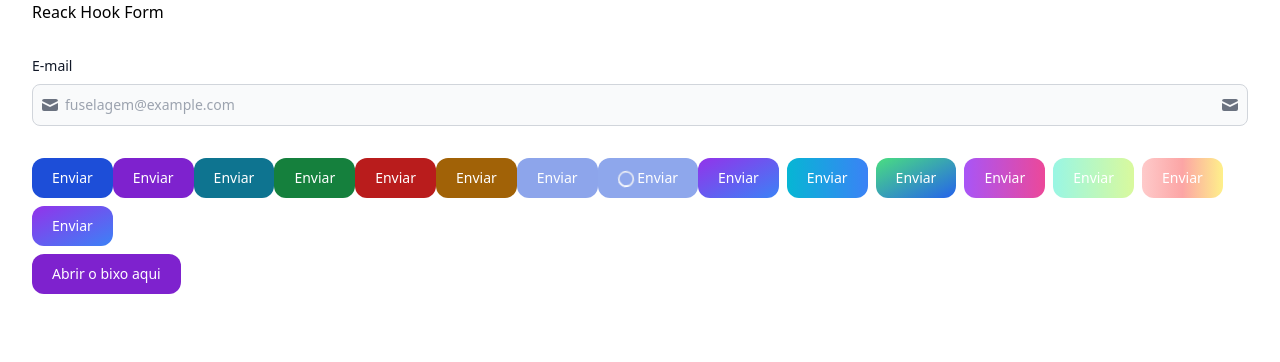
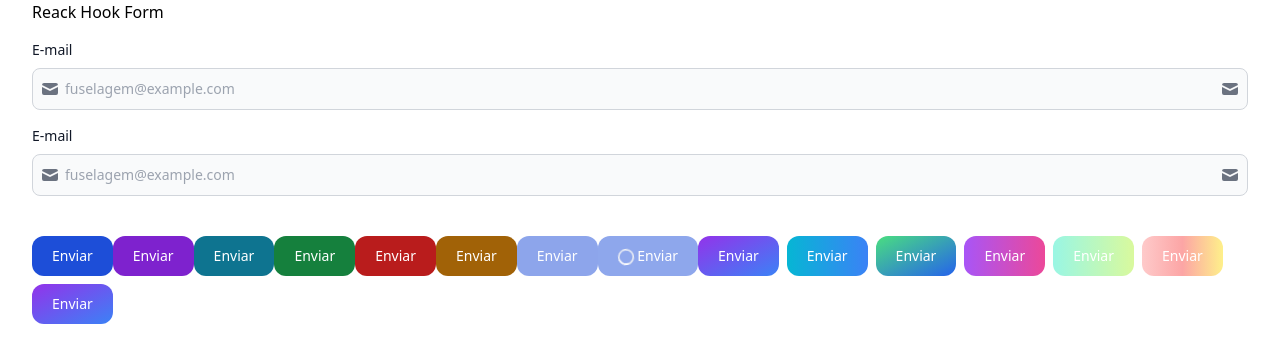
Before and after one commit to rafael-angonese/fuselagem, a React (Vite) app in the folder react/: page / in a window 1280 px wide. Shown: the top 362 px of the page. Built offline with nearby package versions, Linux system fonts and the light colour scheme.

Commit message:
:sparkles: feat: created FormControl

```diff
--- a/react/src/App.tsx
+++ b/react/src/App.tsx
@@ -7,7 +7,7 @@ function App() {
       <div className=" h-screen w-full px-8">
         <ReackHookForm />
 
-        <ModalExample />
+        {/* <ModalExample /> */}
       </div>
     </>
   );
--- a/react/src/components/Button/Button.tsx
+++ b/react/src/components/Button/Button.tsx
@@ -19,6 +19,7 @@ interface ButtonProps extends ButtonHTMLAttributes<HTMLButtonElement> {
 
 const Button: React.FC<ButtonProps> = ({
   color = "default",
+  className: classes,
   gradientDuoTone,
   isDisabled,
   isLoading,
@@ -31,38 +32,39 @@ const Button: React.FC<ButtonProps> = ({
         {...props}
         disabled={isDisabled}
         className={clsx(
-          `text-white focus:ring-4 font-medium rounded-xl text-sm px-5 py-2.5`,
+          "text-white focus:ring-4 font-medium rounded-xl text-sm px-5 py-2.5",
           {
-            [`bg-blue-700 hover:bg-blue-800 focus:ring-blue-300 dark:bg-blue-600 dark:hover:bg-blue-700 focus:outline-none dark:focus:ring-blue-800`]:
+            ["bg-blue-700 hover:bg-blue-800 focus:ring-blue-300 dark:bg-blue-600 dark:hover:bg-blue-700 focus:outline-none dark:focus:ring-blue-800"]:
               color === NormalColorsEnum.DEFAULT,
-            [`bg-purple-700 hover:bg-purple-800 focus:ring-purple-300 dark:bg-purple-600 dark:hover:bg-purple-700 focus:outline-none dark:focus:ring-purple-800`]:
+            ["bg-purple-700 hover:bg-purple-800 focus:ring-purple-300 dark:bg-purple-600 dark:hover:bg-purple-700 focus:outline-none dark:focus:ring-purple-800"]:
               color === NormalColorsEnum.PRIMARY,
-            [`bg-cyan-700 hover:bg-cyan-800 focus:ring-cyan-300 dark:bg-cyan-600 dark:hover:bg-cyan-700 focus:outline-none dark:focus:ring-cyan-800`]:
+            ["bg-cyan-700 hover:bg-cyan-800 focus:ring-cyan-300 dark:bg-cyan-600 dark:hover:bg-cyan-700 focus:outline-none dark:focus:ring-cyan-800"]:
               color === NormalColorsEnum.SECONDARY,
-            [`bg-green-700 hover:bg-green-800 focus:ring-green-300 dark:bg-green-600 dark:hover:bg-green-700 focus:outline-none dark:focus:ring-green-800`]:
+            ["bg-green-700 hover:bg-green-800 focus:ring-green-300 dark:bg-green-600 dark:hover:bg-green-700 focus:outline-none dark:focus:ring-green-800"]:
               color === NormalColorsEnum.SUCCESS,
-            [`bg-red-700 hover:bg-red-800 focus:ring-red-300 dark:bg-red-600 dark:hover:bg-red-700 focus:outline-none dark:focus:ring-red-800`]:
+            ["bg-red-700 hover:bg-red-800 focus:ring-red-300 dark:bg-red-600 dark:hover:bg-red-700 focus:outline-none dark:focus:ring-red-800"]:
               color === NormalColorsEnum.ERROR,
-            [`bg-yellow-700 hover:bg-yellow-800 focus:ring-yellow-300 dark:bg-yellow-600 dark:hover:bg-yellow-700 focus:outline-none dark:focus:ring-yellow-800`]:
+            ["bg-yellow-700 hover:bg-yellow-800 focus:ring-yellow-300 dark:bg-yellow-600 dark:hover:bg-yellow-700 focus:outline-none dark:focus:ring-yellow-800"]:
               color === NormalColorsEnum.WARNING,
 
-            [`text-white bg-gradient-to-br from-purple-600 to-blue-500 hover:bg-gradient-to-bl focus:ring-4 focus:outline-none focus:ring-blue-300 dark:focus:ring-blue-800 font-medium rounded-lg text-sm px-5 py-2.5 text-center mr-2 mb-2`]:
+            ["text-white bg-gradient-to-br from-purple-600 to-blue-500 hover:bg-gradient-to-bl focus:ring-4 focus:outline-none focus:ring-blue-300 dark:focus:ring-blue-800 font-medium rounded-lg text-sm px-5 py-2.5 text-center mr-2 mb-2"]:
               gradientDuoTone === GradientDuoToneColorsEnum.PURPLE_TO_BLUE,
-            [`text-white bg-gradient-to-r from-cyan-500 to-blue-500 hover:bg-gradient-to-bl focus:ring-4 focus:outline-none focus:ring-cyan-300 dark:focus:ring-cyan-800 font-medium rounded-lg text-sm px-5 py-2.5 text-center mr-2 mb-2`]:
+            ["text-white bg-gradient-to-r from-cyan-500 to-blue-500 hover:bg-gradient-to-bl focus:ring-4 focus:outline-none focus:ring-cyan-300 dark:focus:ring-cyan-800 font-medium rounded-lg text-sm px-5 py-2.5 text-center mr-2 mb-2"]:
               gradientDuoTone === GradientDuoToneColorsEnum.CYAN_TO_BLUE,
-            [`text-white bg-gradient-to-br from-green-400 to-blue-600 hover:bg-gradient-to-bl focus:ring-4 focus:outline-none focus:ring-green-200 dark:focus:ring-green-800 font-medium rounded-lg text-sm px-5 py-2.5 text-center mr-2 mb-2`]:
+            ["text-white bg-gradient-to-br from-green-400 to-blue-600 hover:bg-gradient-to-bl focus:ring-4 focus:outline-none focus:ring-green-200 dark:focus:ring-green-800 font-medium rounded-lg text-sm px-5 py-2.5 text-center mr-2 mb-2"]:
               gradientDuoTone === GradientDuoToneColorsEnum.GREEN_TO_BLUE,
-            [`text-white bg-gradient-to-r from-purple-500 to-pink-500 hover:bg-gradient-to-l focus:ring-4 focus:outline-none focus:ring-purple-200 dark:focus:ring-purple-800 font-medium rounded-lg text-sm px-5 py-2.5 text-center mr-2 mb-2`]:
+            ["text-white bg-gradient-to-r from-purple-500 to-pink-500 hover:bg-gradient-to-l focus:ring-4 focus:outline-none focus:ring-purple-200 dark:focus:ring-purple-800 font-medium rounded-lg text-sm px-5 py-2.5 text-center mr-2 mb-2"]:
               gradientDuoTone === GradientDuoToneColorsEnum.PURPLE_TO_PINK,
-            [`text-white bg-gradient-to-br from-pink-500 to-orange-400 hover:bg-gradient-to-bl focus:ring-4 focus:outline-none focus:ring-pink-200 dark:focus:ring-pink-800 font-medium rounded-lg text-sm px-5 py-2.5 text-center mr-2 mb-2`]:
+            ["text-white bg-gradient-to-br from-pink-500 to-orange-400 hover:bg-gradient-to-bl focus:ring-4 focus:outline-none focus:ring-pink-200 dark:focus:ring-pink-800 font-medium rounded-lg text-sm px-5 py-2.5 text-center mr-2 mb-2"]:
               gradientDuoTone === GradientDuoToneColorsEnum.PINK_TO_ORANGE,
-            [`text-gray-900 bg-gradient-to-r from-teal-200 to-lime-200 hover:bg-gradient-to-l hover:from-teal-200 hover:to-lime-200 focus:ring-4 focus:outline-none focus:ring-lime-200 dark:focus:ring-teal-700 font-medium rounded-lg text-sm px-5 py-2.5 text-center mr-2 mb-2`]:
+            ["text-gray-900 bg-gradient-to-r from-teal-200 to-lime-200 hover:bg-gradient-to-l hover:from-teal-200 hover:to-lime-200 focus:ring-4 focus:outline-none focus:ring-lime-200 dark:focus:ring-teal-700 font-medium rounded-lg text-sm px-5 py-2.5 text-center mr-2 mb-2"]:
               gradientDuoTone === GradientDuoToneColorsEnum.TEAL_TO_LIME,
-            [`text-gray-900 bg-gradient-to-r from-red-200 via-red-300 to-yellow-200 hover:bg-gradient-to-bl focus:ring-4 focus:outline-none focus:ring-red-100 dark:focus:ring-red-400 font-medium rounded-lg text-sm px-5 py-2.5 text-center mr-2 mb-2`]:
+            ["text-gray-900 bg-gradient-to-r from-red-200 via-red-300 to-yellow-200 hover:bg-gradient-to-bl focus:ring-4 focus:outline-none focus:ring-red-100 dark:focus:ring-red-400 font-medium rounded-lg text-sm px-5 py-2.5 text-center mr-2 mb-2"]:
               gradientDuoTone === GradientDuoToneColorsEnum.RED_TO_YELLOW,
 
-            [`opacity-50 cursor-not-allowed`]: isDisabled,
-          }
+            ["opacity-50 cursor-not-allowed"]: isDisabled,
+          },
+          [classes]
         )}
       >
         {isLoading && <LoadingIcon />} {children}
--- a/react/src/components/Examples/ReackHookForm/ReactHookForm.tsx
+++ b/react/src/components/Examples/ReackHookForm/ReactHookForm.tsx
@@ -3,6 +3,9 @@ import React from "react";
 import { useForm } from "react-hook-form";
 import yup from "../../../lib/yup";
 import Button from "../../Button/Button";
+import FormControl from "../../Forms/FormControl/FormControl";
+import FormErrorMessage from "../../Forms/FormErrorMessage/FormErrorMessage";
+import FormLabel from "../../Forms/FormLabel/FormLabel";
 import InputText from "../../Forms/InputText/InputeText";
 
 interface IFormInputs {
@@ -55,24 +58,34 @@ const ReactHookForm: React.FC = () => {
   });
   const onSubmit = (data: IFormInputs) => console.log(data);
 
-  console.log(errors);
-
   return (
     <>
       <h1>Reack Hook Form</h1>
 
       <form onSubmit={handleSubmit(onSubmit)}>
-        <div className="my-8">
+        <div className="my-4">
+          <FormLabel>E-mail</FormLabel>
           <InputText
-            {...register("email")}
-            label="E-mail"
-            isInvalid={!!errors.email}
+            {...register("name")}
             placeholder="fuselagem@example.com"
-            helperText={errors.email?.message}
-            leftIcon={Lala}
-            rightIcon={Lala}
+            leftIcon={<Lala />}
+            rightIcon={<Lala />}
             isClearable
           />
+        </div>
+
+        <div className="my-4">
+          <FormControl isInvalid={!!errors.email}>
+            <FormLabel>E-mail</FormLabel>
+            <InputText
+              {...register("email")}
+              placeholder="fuselagem@example.com"
+              leftIcon={<Lala />}
+              rightIcon={<Lala />}
+              isClearable
+            />
+            <FormErrorMessage>{errors.email?.message}</FormErrorMessage>
+          </FormControl>
         </div>
 
         <Button color="default">Enviar</Button>
--- /dev/null
+++ b/react/src/components/Forms/FormControl/FormControl.tsx
@@ -0,0 +1,45 @@
+import React, { createContext, ReactNode, useId } from "react";
+
+export interface IFormControlContext {
+  id: string;
+  isInvalid: boolean;
+  isDisabled: boolean;
+  isRequired: boolean;
+}
+
+export const FormControlContext = createContext<IFormControlContext | null>(
+  null
+);
+
+interface FormControlProps {
+  isInvalid?: boolean;
+  isDisabled?: boolean;
+  isRequired?: boolean;
+  children?: ReactNode;
+}
+
+const FormControl: React.FC<FormControlProps> = ({
+  isInvalid = false,
+  isDisabled = false,
+  isRequired = false,
+  children,
+}) => {
+  const uuid = useId();
+
+  return (
+    <>
+      <FormControlContext.Provider
+        value={{
+          id: uuid,
+          isInvalid,
+          isDisabled,
+          isRequired,
+        }}
+      >
+        {children}
+      </FormControlContext.Provider>
+    </>
+  );
+};
+
+export default FormControl;
--- /dev/null
+++ b/react/src/components/Forms/FormErrorMessage/FormErrorMessage.tsx
@@ -0,0 +1,25 @@
+import React, { HTMLAttributes, ReactNode } from "react";
+import clsx from "../../../utils/clsx";
+
+interface FormErrorMessageProps extends HTMLAttributes<HTMLSpanElement> {
+  children: ReactNode;
+}
+
+const FormErrorMessage: React.FC<FormErrorMessageProps> = ({
+  className: classes,
+  children,
+}) => {
+  return (
+    <>
+      <span
+        className={clsx("mt-2 ml-2 text-sm text-red-600 dark:text-red-500", [
+          classes,
+        ])}
+      >
+        {children}
+      </span>
+    </>
+  );
+};
+
+export default FormErrorMessage;
--- /dev/null
+++ b/react/src/components/Forms/FormLabel/FormLabel.tsx
@@ -0,0 +1,35 @@
+import React, { LabelHTMLAttributes, ReactNode, useContext } from "react";
+import clsx from "../../../utils/clsx";
+import { FormControlContext } from "../FormControl/FormControl";
+
+interface FormLabelProps extends LabelHTMLAttributes<HTMLLabelElement> {
+  children: ReactNode;
+}
+
+const FormLabel: React.FC<FormLabelProps> = ({
+  children,
+  className: classes,
+  ...props
+}) => {
+  const context = useContext(FormControlContext);
+
+  return (
+    <>
+      <label
+        {...props}
+        {...(context && { htmlFor: context.id })}
+        className={clsx(
+          "block mb-2 text-sm font-medium text-gray-900 dark:text-gray-300",
+          {
+            "text-red-700 dark:text-red-500": context && context.isInvalid,
+          },
+          [classes]
+        )}
+      >
+        {children}
+      </label>
+    </>
+  );
+};
+
+export default FormLabel;
--- a/react/src/components/Forms/InputText/InputeText.tsx
+++ b/react/src/components/Forms/InputText/InputeText.tsx
@@ -1,23 +1,19 @@
 import {
-  ComponentProps,
   forwardRef,
   InputHTMLAttributes,
+  useContext,
   useImperativeHandle,
   useRef,
   useState,
 } from "react";
 import clsx from "../../../utils/clsx";
+import { FormControlContext } from "../FormControl/FormControl";
 import CloseIcon from "../../Icons/CloseIcon";
-import HelperText from "../HelperText/HelperText";
-import Label from "../Label/Label";
 
 interface InputProps extends InputHTMLAttributes<HTMLInputElement> {
-  label?: string;
-  isInvalid?: boolean;
   isClearable?: boolean;
-  helperText?: string;
-  leftIcon?: React.FC<ComponentProps<"svg">>;
-  rightIcon?: React.FC<ComponentProps<"svg">>;
+  leftIcon?: React.ReactElement;
+  rightIcon?: React.ReactElement;
 }
 
 const simulateChangeEvent = (
@@ -34,18 +30,18 @@ const simulateChangeEvent = (
 const InputText = forwardRef<HTMLInputElement, InputProps>(
   (
     {
-      label,
-      helperText,
-      isInvalid,
       isClearable,
       leftIcon: LeftIcon,
       rightIcon: RightIcon,
+      className: classes,
       defaultValue,
       onChange,
       ...props
     },
     ref: React.Ref<HTMLInputElement | null>
   ) => {
+    const context = useContext(FormControlContext);
+
     const inputRef = useRef<HTMLInputElement & HTMLTextAreaElement>(null);
 
     useImperativeHandle(ref, () => inputRef.current);
@@ -75,46 +71,35 @@ const InputText = forwardRef<HTMLInputElement, InputProps>(
 
     return (
       <>
-        {label && (
-          <Label
-            className={clsx(
-              `block mb-2 text-sm font-medium text-gray-900 dark:text-gray-300`,
-              {
-                [`text-red-700 dark:text-red-500`]: isInvalid,
-              }
-            )}
-          >
-            {label}
-          </Label>
-        )}
-
         <div className="relative">
           {LeftIcon && (
             <div className="flex absolute inset-y-0 left-0 items-center pl-2 pointer-events-none">
-              <LeftIcon />
+              {LeftIcon}
             </div>
           )}
           <input
             {...props}
+            {...(context && { id: context.id })}
             ref={inputRef}
             onChange={changeHandler}
             type="text"
             className={clsx(
-              `bg-gray-50 border border-gray-300 text-gray-900 text-sm rounded-lg  focus:outline-4 placeholder:text-gray-400 focus:outline-blue-500 block w-full p-2.5`,
+              "bg-gray-50 border border-gray-300 text-gray-900 text-sm rounded-lg  focus:outline-4 placeholder:text-gray-400 focus:outline-blue-500 block w-full p-2.5",
               {
-                [`border-red-500 text-red-900 placeholder:text-red-700 focus:ring-red-500 focus:outline-red-500`]:
-                  isInvalid,
-                [`pl-8`]: LeftIcon,
-              }
+                "border-red-500 text-red-900 placeholder:text-red-700 focus:ring-red-500 focus:outline-red-500":
+                  context && context.isInvalid,
+              },
+              { "pl-8": LeftIcon },
+              [classes]
             )}
           />
 
           {isClearable && Boolean(selfValue) && (
             <div
               className={clsx(
-                `flex absolute inset-y-0 right-0 items-center pr-2`,
+                "flex absolute inset-y-0 right-0 items-center pr-2",
                 {
-                  [`pr-8`]: RightIcon,
+                  "pr-8": RightIcon,
                 }
               )}
             >
@@ -131,11 +116,10 @@ const InputText = forwardRef<HTMLInputElement, InputProps>(
 
           {RightIcon && (
             <div className="flex absolute inset-y-0 right-0 items-center pr-2">
-              <RightIcon />
+              {RightIcon}
             </div>
           )}
         </div>
-        {helperText && <HelperText>{helperText}</HelperText>}
       </>
     );
   }
--- a/react/src/utils/storage.ts
+++ b/react/src/utils/storage.ts
@@ -1,6 +1,7 @@
 export default class Storage {
   static getItem(key: string) {
-    return JSON.parse(localStorage.getItem(key));
+    const data = localStorage.getItem(key);
+    return data ? JSON.parse(data) : null;
   }
 
   static removeItem(key: string) {
```
Also changed, not shown: react/src/components/Forms/HelperText/HelperText.tsx (deleted, +0 -17 lines), react/src/components/Forms/Label/Label.tsx (deleted, +0 -15 lines).
